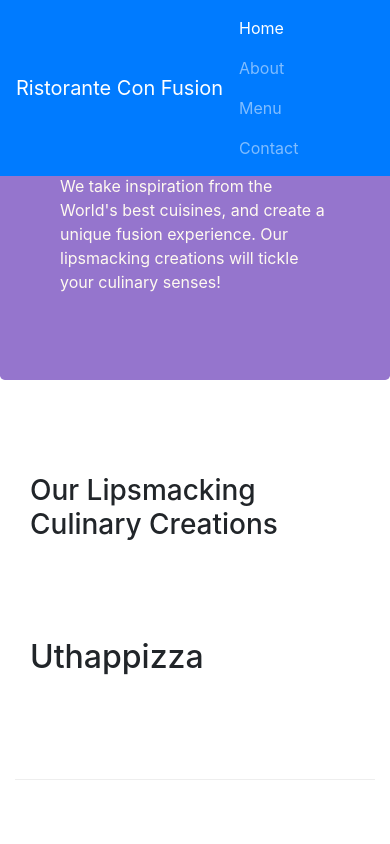
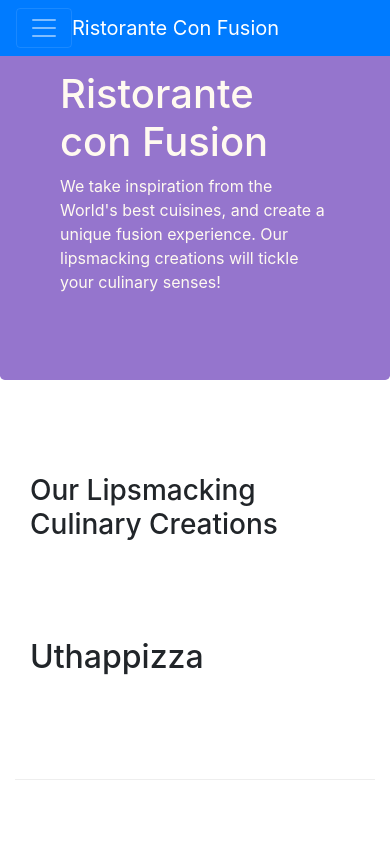
Before and after one commit to GePajarinen/Course-Bootstrap, a website: page Bootstrap4/conFusion/index.html in a window 390 px wide. Shown: the top 844 px of the page. Drawn offline with nearby package versions, Linux system fonts and the light colour scheme; files whose address does not match are found by name.

Commit message:
collapse buttom

```diff
--- a/Bootstrap4/conFusion/index.html
+++ b/Bootstrap4/conFusion/index.html
@@ -17,13 +17,18 @@
 <body>
     <nav class="navbar navbar-dark navbar-expand-sm bg-primary fixed-top">
         <div class="container">
-            <a class="navbar-brand" href="#">Ristorante Con Fusion</a>
+            <button class="navbar-toggler" type="button" data-toggle="collapse" data-target="#Navbar">
+                <span class="navbar-toggler-icon"></span>
+            </button>
+            <a class="navbar-brand mr-auto" href="#">Ristorante Con Fusion</a>
+            <div class="collapse navbar-collapse" id="Navbar">
                 <ul class="navbar-nav mr-auto"> <!--mr-auto: margin right as much as possoble-->
                     <li class="nav-itm"><a class="nav-link active" href="#">Home</a></li>
                     <li class="nav-itm"><a class="nav-link" href="./aboutus.html">About</a></li>
                     <li class="nav-itm"><a class="nav-link" href="#">Menu</a></li>
                     <li class="nav-itm"><a class="nav-link" href="#">Contact</a></li>
                 </ul>
+            </div>
         </div>
     </nav>
     <header class="jumbotron">
```
